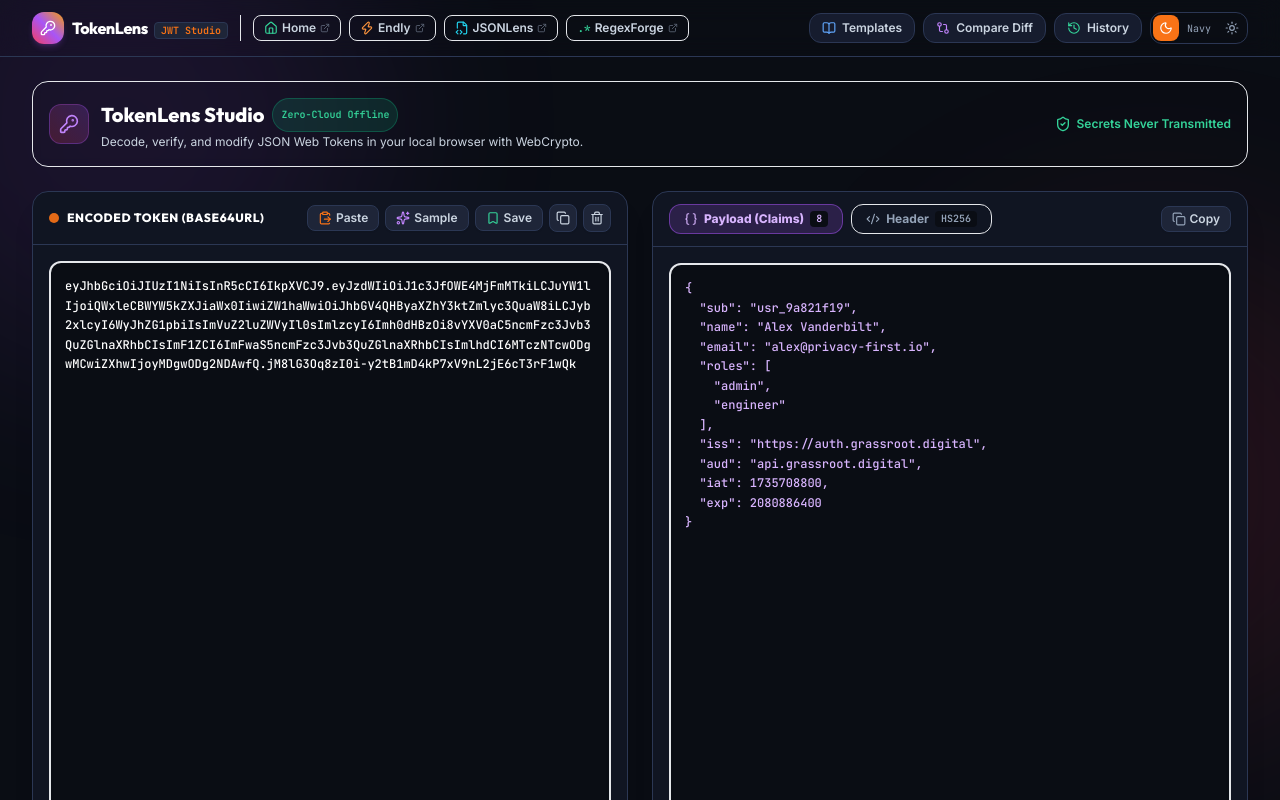
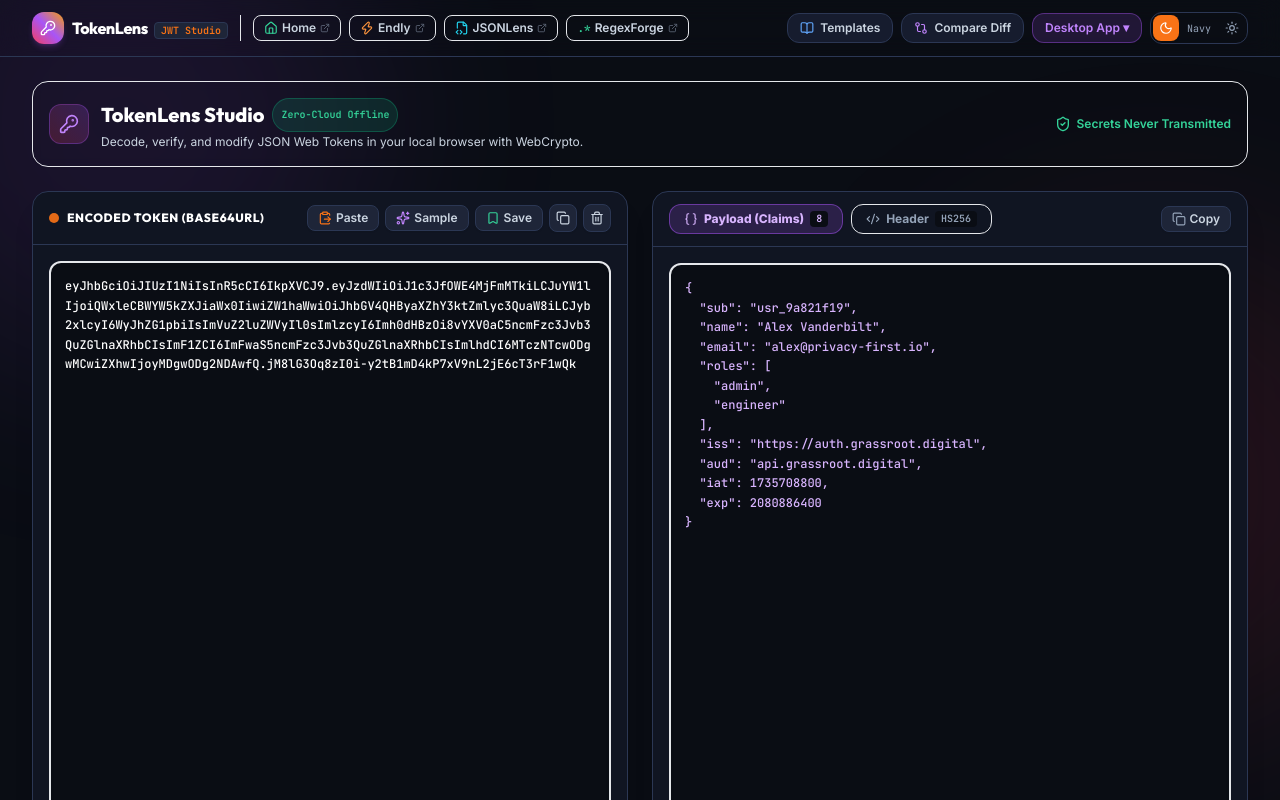
Before and after one commit to rjnarwal/tokenlens, a React (Vite) app: page / in a window 1280 px wide. Shown: the top 800 px of the page. Built offline with nearby package versions, Linux system fonts and the light colour scheme.

Commit message:
feat(nav): add desktop app download button

```diff
--- a/src/components/Navbar.tsx
+++ b/src/components/Navbar.tsx
@@ -121,13 +121,16 @@
             <span className="sm:hidden">Diff</span>
           </button>
 
-          <button
-            onClick={onOpenHistory}
-            className="flex items-center space-x-1.5 px-3 py-1.5 rounded-xl bg-background-tertiary hover:bg-background-elevated border border-border text-xs font-semibold text-text-secondary hover:text-text-primary transition-colors"
+          <a
+            href="https://github.com/rjnarwal/tokenlens/releases"
+            target="_blank"
+            rel="noopener noreferrer"
+            className="flex items-center space-x-1.5 px-3 py-1.5 rounded-xl bg-purple-500/15 hover:bg-purple-500/25 border border-purple-500/40 text-xs font-semibold text-purple-400 transition-colors shadow-sm"
+            title="Download TokenLens Native Desktop App (Mac / Windows / Linux)"
           >
-            <History className="w-3.5 h-3.5 text-emerald-400" />
-            <span className="hidden sm:inline">History</span>
-          </button>
+            <span className="hidden sm:inline">Desktop App ▾</span>
+            <span className="sm:hidden">App ▾</span>
+          </a>
 
           {/* 3-Pill Theme Switcher matching Grassroot Ecosystem */}
           <div className="flex items-center bg-background-tertiary/80 border border-border rounded-xl p-0.5 ml-1">
```
